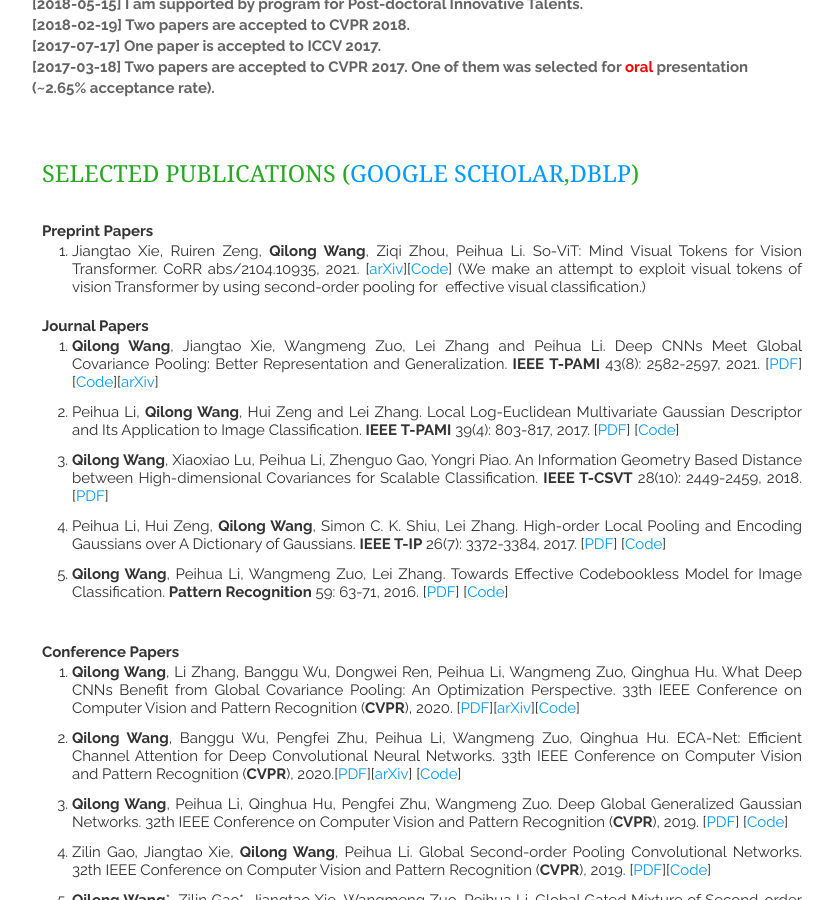
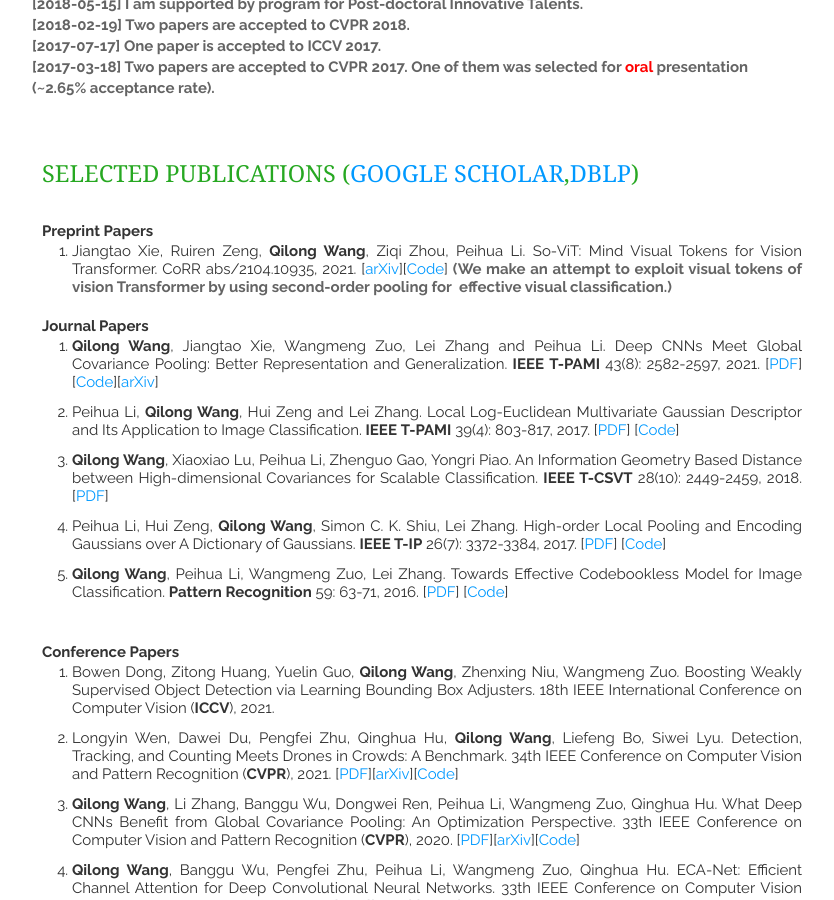
Before and after one commit to iamjingli/homepage, a Jekyll site: the page built from index.html, in a window 1280 px wide and 900 px high, scrolled down 540 px. Shown: the whole window, without its empty margins (328-1162 px from the left). Built offline with Jekyll 4.4.1, drawn with Linux system fonts in a browser that asks for light colours; nearby versions of some CDN libraries; the list of posts is cut into pages by our own code.

Commit message:
homepage

```diff
--- a/_includes/publications.html
+++ b/_includes/publications.html
@@ -31,7 +31,7 @@ a:visited {
 <ol>
           <li><div align="justify"><div align="justify">
             <div align="justify">
-                  <div align="justify">Jiangtao Xie, Ruiren Zeng, <strong>Qilong Wang</strong>, Ziqi Zhou, Peihua Li. So-ViT: Mind Visual Tokens for Vision Transformer. CoRR abs/2104.10935, 2021. [<a href="https://arxiv.org/abs/2104.10935">arXiv</a>][<a href="https://github.com/jiangtaoxie/So-ViT">Code</a>]&nbsp;(We make an attempt to exploit visual tokens of vision Transformer by using second-order pooling for&nbsp; effective visual classification.)</div>
+                  <div align="justify">Jiangtao Xie, Ruiren Zeng, <strong>Qilong Wang</strong>, Ziqi Zhou, Peihua Li. So-ViT: Mind Visual Tokens for Vision Transformer. CoRR abs/2104.10935, 2021. [<a href="https://arxiv.org/abs/2104.10935">arXiv</a>][<a href="https://github.com/jiangtaoxie/So-ViT">Code</a>]&nbsp;<em>(We make an attempt to exploit visual tokens of vision Transformer by using second-order pooling for&nbsp; effective visual classification.)</em></div>
             </div>
               </div>
           </div>
@@ -73,6 +73,16 @@ a:visited {
         <p align="justify">&nbsp;</p>
         <p><strong>Conference Papers </strong></p>
         <ol>
+		  <li>
+            <div align="justify">
+              <div align="justify">Bowen Dong, Zitong Huang, Yuelin Guo, <strong>Qilong Wang</strong>, Zhenxing Niu, Wangmeng Zuo. Boosting Weakly Supervised Object Detection via Learning Bounding Box Adjusters. 18th IEEE International Conference on Computer Vision (<strong>ICCV</strong>), 2021. </div>
+            </div>
+          </li>
+		  <li>
+            <div align="justify">
+              <div align="justify">Longyin Wen, Dawei Du, Pengfei Zhu, Qinghua Hu, <strong>Qilong Wang</strong>, Liefeng Bo, Siwei Lyu. Detection, Tracking, and Counting Meets Drones in Crowds: A Benchmark.&nbsp;34th  IEEE Conference on Computer Vision and Pattern Recognition (<strong>CVPR</strong>), 2021. [<a href="https://openaccess.thecvf.com/content/CVPR2021/papers/Wen_Detection_Tracking_and_Counting_Meets_Drones_in_Crowds_A_Benchmark_CVPR_2021_paper.pdf">PDF</a>][<a href="https://arxiv.org/abs/2105.02440">arXiv</a>][<a href="https://github.com/VisDrone/DroneCrowd">Code</a>]</div>
+            </div>
+          </li>
           <li>
             <div align="justify">
               <div align="justify"><strong>Qilong Wang</strong>, Li Zhang, <span data-bind="text: fullName, style:{fontWeight: isPrimary ? 'bold' : ''}">Banggu Wu</span>, Dongwei Ren, Peihua Li, Wangmeng Zuo, Qinghua Hu. What Deep CNNs Benefit from Global Covariance Pooling: An Optimization Perspective. 33th  IEEE Conference on Computer Vision and Pattern Recognition (<strong>CVPR</strong>), 2020. [<a href="https://openaccess.thecvf.com/content_CVPR_2020/papers/Wang_What_Deep_CNNs_Benefit_From_Global_Covariance_Pooling_An_Optimization_CVPR_2020_paper.pdf">PDF</a>][<a href="https://arxiv.org/abs/2003.11241">arXiv</a>][<a href="https://github.com/ZhangLi-CS/GCP_Optimization">Code</a>]</div>
```
